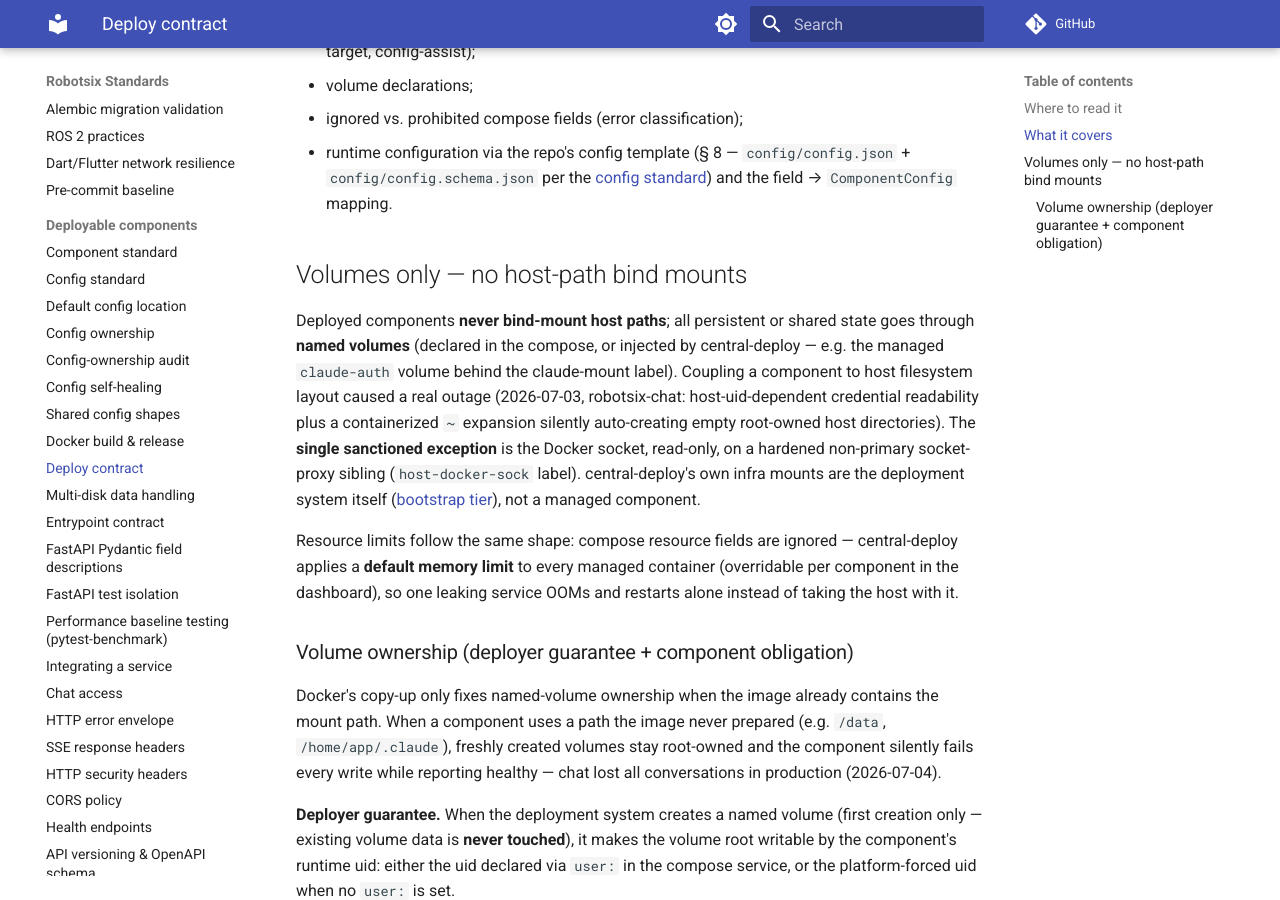
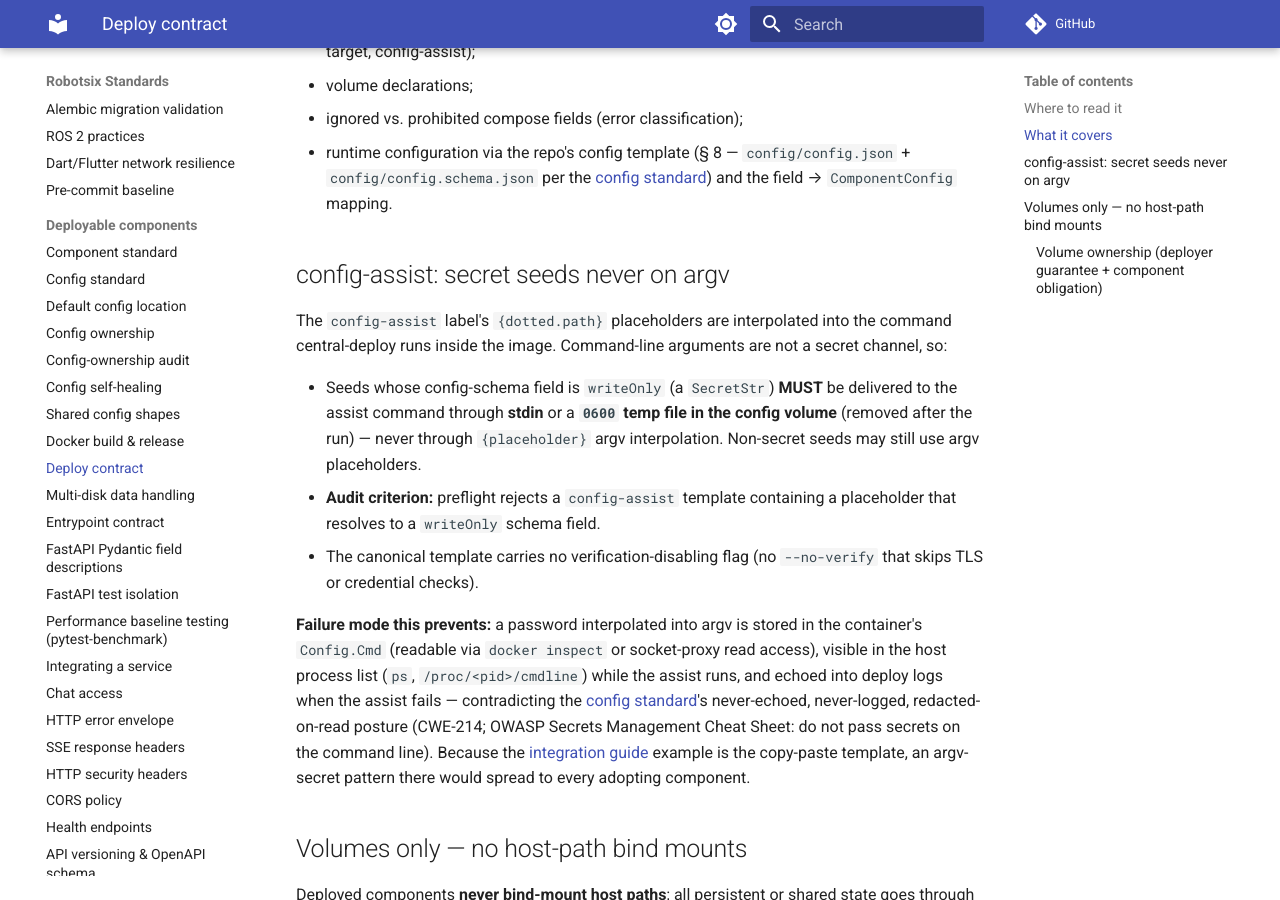
Before and after one commit to damien-robotsix/robotsix-standards, an MkDocs documentation site: the page built from docs/deploy-contract.md, in a window 1280 px wide and 900 px high, scrolled down 796 px. Built offline with MkDocs 1.6.1 and Material for MkDocs 9.7.7, drawn with Linux system fonts in a browser that asks for light colours; comment, search, counter and statistics services are not loaded.

Commit message:
docs: integrating-a-service: the canonical config-assist example passes the account password as a command-line argument (20261026T012824Z-integrating-a-service-the-canonical-conf-5602)

```diff
--- a/docs/deploy-contract.md
+++ b/docs/deploy-contract.md
@@ -38,6 +38,32 @@ onboarding flow accepts it:
   `config/config.json` + `config/config.schema.json` per the
   [config standard](config-standard.md)) and the field → `ComponentConfig`
   mapping.
+
+## config-assist: secret seeds never on argv
+
+The `config-assist` label's `{dotted.path}` placeholders are interpolated into
+the command central-deploy runs inside the image. Command-line arguments are
+not a secret channel, so:
+
+- Seeds whose config-schema field is `writeOnly` (a `SecretStr`) **MUST** be
+  delivered to the assist command through **stdin** or a **`0600` temp file in
+  the config volume** (removed after the run) — never through `{placeholder}`
+  argv interpolation. Non-secret seeds may still use argv placeholders.
+- **Audit criterion:** preflight rejects a `config-assist` template containing
+  a placeholder that resolves to a `writeOnly` schema field.
+- The canonical template carries no verification-disabling flag (no
+  `--no-verify` that skips TLS or credential checks).
+
+**Failure mode this prevents:** a password interpolated into argv is stored
+in the container's `Config.Cmd` (readable via `docker inspect` or socket-proxy
+read access), visible in the host process list (`ps`, `/proc/<pid>/cmdline`)
+while the assist runs, and echoed into deploy logs when the assist fails —
+contradicting the [config standard](config-standard.md)'s never-echoed,
+never-logged, redacted-on-read posture (CWE-214; OWASP Secrets Management
+Cheat Sheet: do not pass secrets on the command line). Because the
+[integration guide](integrating-a-service.md#config-assist-auto-generating-operator-config)
+example is the copy-paste template, an argv-secret pattern there would spread
+to every adopting component.
 
 ## Volumes only — no host-path bind mounts
 
```
Also changed, not shown: docs/integrating-a-service.md (+18 -2 lines).
